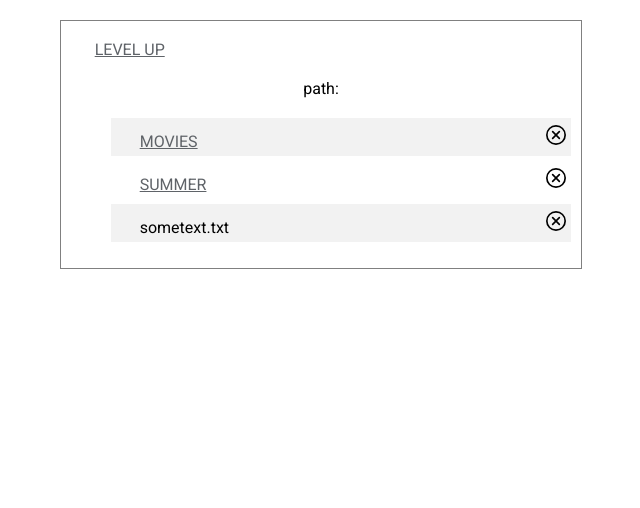
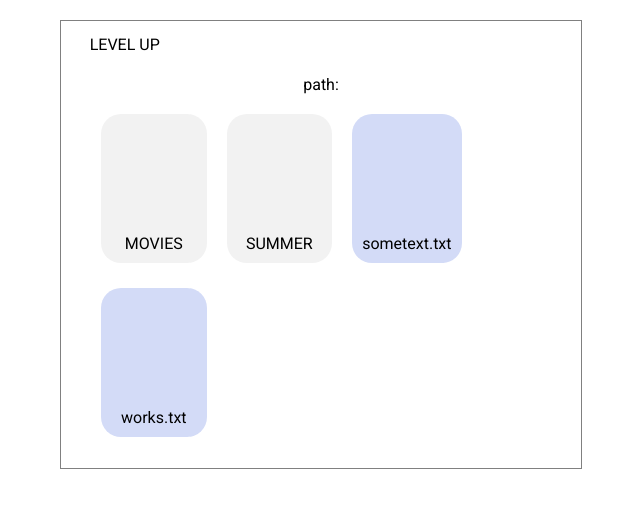
Before and after one commit to Embrill/fileManager, a React (Create React App) app: page / in a window 1280 px wide. Shown: the top 508 px of the page, without its empty margins (319-959 px from the left). Built offline with nearby package versions, Linux system fonts and the light colour scheme.

Commit message:
Изменил верстку / Добавил добавление Drag And Dropom 70%

```diff
--- a/src/App.jsx
+++ b/src/App.jsx
@@ -11,6 +11,7 @@ function App() {
       dir: true,
       size: 0,
     },
+
     {
       name: 'somefolder',
       path: '/movies',
@@ -47,6 +48,12 @@ function App() {
       dir: false,
       size: 2952,
     },
+    {
+      name: 'works.txt',
+      path: '',
+      dir: false,
+      size: 2952,
+    },
   ]);
   const [path, setPath] = useState('');
   // Отфильтрованный массив по пути
@@ -79,21 +86,32 @@ function App() {
     setData([...data]);
   };
 
+  // Добавление файлов дропом
+  const onDragAddFile = (e) => {
+    console.log('Новый файл', e.target.files[0].name);
+    const newFile = e.target.files[0];
+    newFile.path = path;
+    const updatedList = [...data, newFile];
+    setData(updatedList);
+    // Доделать возможность добавления файлов с одинаковым именем
+  };
+
   console.log('Массив изначальный:', data);
 
   console.log(
-    'Массив офильтрован:',
+    'Массив отфильтрован:',
     data.filter((x) => x.path === path)
   );
 
   return (
     <div className="file-manager">
+      <input type="file" value="" onClick={(e) => e.preventDefault()} onChange={onDragAddFile} />
       {/* Arrow UP */}
-      <div>
-        <a href="/" onClick={clickHandlerArrowUp}>
-          <span className="material-icons">&#xe5d8;</span>
-          LEVEL UP
-        </a>
+      <div className="level-up">
+        <div className="level-up__body" onClick={clickHandlerArrowUp}>
+          <span className="level-up__icon material-icons">&#xe5d8;</span>
+          <span className="level-up__text">LEVEL UP</span>
+        </div>
       </div>
       {/* /path */}
       <div className="current-level">path: {path}</div>
@@ -102,11 +120,12 @@ function App() {
         {filterData.map((item, index) => {
           if (item.dir) {
             return (
-              <li className="folder" key={item.name}>
-                <a href="/" onClick={(e) => clickHandlerFolder(e, index)}>
-                  <span className="material-icons">&#xe2c7;</span>
-                  {item.name.toUpperCase()}
-                </a>
+              <li className="folder" key={index}>
+                <span className="material-icons" onClick={(e) => clickHandlerFolder(e, index)}>
+                  &#xe2c7;
+                </span>
+                {item.name.toUpperCase()}
+
                 <a href="/" onClick={(e) => onClickRemoveFile(e, index)}>
                   <svg id="Icons" viewBox="0 0 24 24" xmlns="http://www.w3.org/2000/svg">
                     <defs>
@@ -128,10 +147,9 @@ function App() {
             // Файлы
             return (
               <li key={item.name} className="file">
-                <div>
-                  <span className="material-icons">&#xe873;</span>
-                  <span>{item.name}</span>
-                </div>
+                <span className="material-icons">&#xe873;</span>
+                <span>{item.name}</span>
+
                 <a href="/" onClick={(e) => onClickRemoveFile(e, index)}>
                   <svg id="Icons" viewBox="0 0 24 24" xmlns="http://www.w3.org/2000/svg">
                     <defs>
--- a/src/App.scss
+++ b/src/App.scss
@@ -8,6 +8,18 @@
   padding: 10px;
   margin: 20px auto;
   border: 1px solid rgb(128, 128, 128);
+  position: relative;
+  z-index: 1000;
+
+  input {
+    position: absolute;
+    bottom: 0;
+    left: 0;
+    width: 100%;
+    height: 100%;
+    opacity: 0;
+    z-index: 10;
+  }
 }
 
 a {
@@ -16,37 +28,80 @@ a {
 
 .folder-list {
   list-style-type: none;
+
+  display: flex;
+  flex-wrap: wrap;
+  gap: 20px;
+  padding: 0 30px;
+  justify-content: start;
+
+  li {
+    padding: 10px;
+    margin-bottom: 5px;
+    display: flex;
+    align-items: center;
+    justify-content: center;
+    flex-direction: column;
+    background-color: #f2f2f2;
+    border-radius: 20px;
+    position: relative;
+    z-index: 100;
+
+    a {
+      opacity: 0;
+      position: absolute;
+      top: 10px;
+      right: 10px;
+      z-index: 1;
+      width: 20px;
+      transition: opacity 0.2s ease;
+    }
+    &:hover {
+      a {
+        opacity: 1;
+      }
     }
 
-.folder-list li {
-  padding: 5px;
-  margin-bottom: 5px;
-  /* text-align: left; */
-  display: flex;
-  align-items: center;
-  justify-content: space-between;
+    .material-icons {
+      font-size: 110px;
+      cursor: pointer;
+    }
+  }
 
+  .folder {
     svg {
       width: 20px;
       height: auto;
       cursor: pointer;
     }
   }
-
-.folder-list {
   .file {
+    background-color: #d3dbf7;
+    .material-icons {
+      cursor: default;
+    }
+    a {
+    }
   }
 }
 
-ul.folder-list li:nth-child(odd) {
-  background-color: #f2f2f2;
+.level-up {
+  // .level-up__body
+  &__body {
+    display: flex;
+    align-items: center;
+    cursor: pointer;
+
+    position: relative;
+    z-index: 200;
   }
-
-span.material-icons {
-  position: relative;
-  bottom: -5px;
-  display: inline-block;
-  margin-right: 5px;
+  // .level-up__icon
+  &__icon {
+  }
+  // .level-up__text
+  &__text {
+    padding-top: 2px;
+  }
 }
 
 .current-level {
```
Lines whose indentation alone changed are shown as unchanged.
